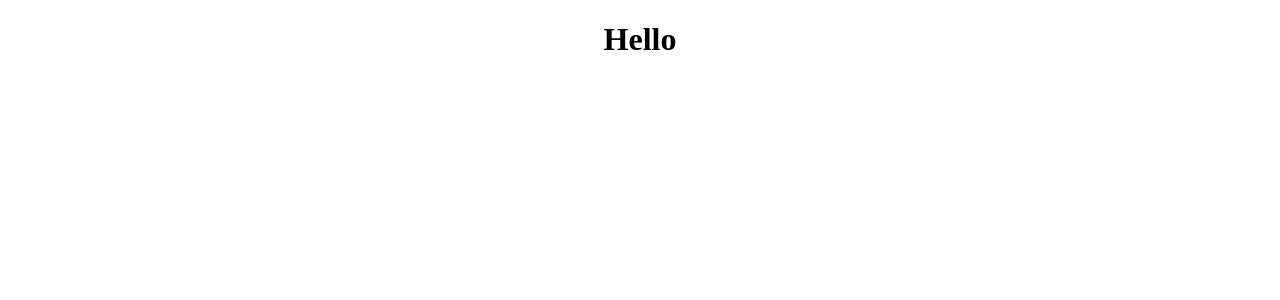
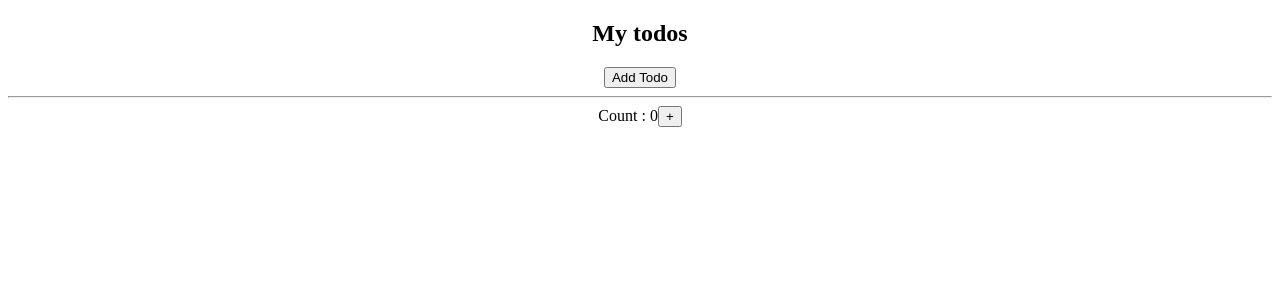
Before and after one commit to abhiraftaar007/React-Js, a React (Create React App) app: page / in a window 1280 px wide. Shown: the top 300 px of the page. Built offline with nearby package versions, Linux system fonts and the light colour scheme.

Commit message:
useCallback basics

```diff
--- a/src/App.js
+++ b/src/App.js
@@ -1,9 +1,27 @@
 import './App.css';
+import Problem from './Problem';
+import Solution from './Solution';
 
+/*
+useCallback Hook
+The React useCallback Hook returns a memoized callback function.
+Think of memoization as caching a value so that it does not need to be recalculated.
+
+This allows us to isolate resource intensive functions so that they will not automatically run on every render.
+
+The useCallback Hook only runs when one of its dependencies update.
+This can improve performance.
+
+The useCallback and useMemo Hooks are similar.
+The main difference is that useMemo returns a memoized value and useCallback returns a memoized function.
+
+
+*/
 function App() {
   return (
     <div className="App">
-      <h1>Hello</h1>
+      {/* <Problem/> */}
+      <Solution/>
     </div>
   );
 }
--- /dev/null
+++ b/src/Problem.js
@@ -0,0 +1,45 @@
+import React, { useState } from 'react'
+import Todos from './Todos';
+
+/*
+One reason to use useCallback is to prevent a component from re-rendering unless its props have changed.
+In this example, you might think that the Todos component will not re-render unless the todos change
+This is a similar example to the one in the React.memo section.
+
+Try running this and click the count increment button.
+You will notice that the Todos component re-renders even when the todos do not change.
+
+Why does this not work? We are using memo,
+so the Todos component should not re-render
+since neither the todos state nor the addTodo function are changing when the count is incremented.
+
+This is because of something called "referential equality".
+Every time a component re-renders, its functions get recreated. Because of this, the addTodo function has actually changed.
+
+
+*/
+const Problem = () => {
+  const [count, setCount] = useState(0);
+  const [todos, setTodos] = useState([]);
+
+  const increment = () => {
+    setCount((c)=>c+1);
+  }
+
+  const addTodo = () => {
+    setTodos((t)=> [...t, "New Todo"]);
+  }
+
+  return (
+    <div>
+      <Todos todos={todos} addTodo={addTodo}/>
+      <hr />
+      <div>
+        Count : {count}
+        <button onClick={increment}>+</button>
+      </div>
+    </div>
+  )
+}
+
+export default Problem
--- /dev/null
+++ b/src/Solution.js
@@ -0,0 +1,35 @@
+import React, { useCallback, useState } from "react";
+import Todos from "./Todos";
+
+/*
+To fix this, we can use the useCallback hook to prevent the function from being recreated unless necessary.
+Use the useCallback Hook to prevent the Todos component from re-rendering needlessly
+
+Now the Todos component will only re-render when the todos prop changes.
+*/
+
+const Solution = () => {
+  const [count, setCount] = useState(0);
+  const [todos, setTodos] = useState([]);
+
+  const increment = () => {
+    setCount((c) => c + 1);
+  };
+
+  const addTodo = useCallback(() => {
+    setTodos((t) => [...t, "New Todo"]);
+  }, [todos]);
+
+  return (
+    <div>
+      <Todos todos={todos} addTodo={addTodo} />
+      <hr />
+      <div>
+        Count : {count}
+        <button onClick={increment}>+</button>
+      </div>
+    </div>
+  );
+};
+
+export default Solution;
--- /dev/null
+++ b/src/Todos.js
@@ -0,0 +1,18 @@
+import React, { memo } from 'react'
+
+const Todos = ({todos,addTodo}) => {
+    console.log("child render");
+  return (
+    <>
+      <h2>My todos</h2>
+      {
+        todos.map((todo, index)=>{
+            return <p key={index}>{todo}</p>
+        })
+      }
+      <button onClick={addTodo}>Add Todo</button>
+    </>
+  )
+}
+
+export default memo(Todos);
--- a/src/index.js
+++ b/src/index.js
@@ -4,10 +4,11 @@ import App from './App';
 
 const root = ReactDOM.createRoot(document.getElementById('root'));
 root.render(
-  <React.StrictMode>
     <App />
-  </React.StrictMode>
+
 );
+
+<React.StrictMode></React.StrictMode>;
 
 // If you want to start measuring performance in your app, pass a function
 // to log results (for example: reportWebVitals(console.log))
```
